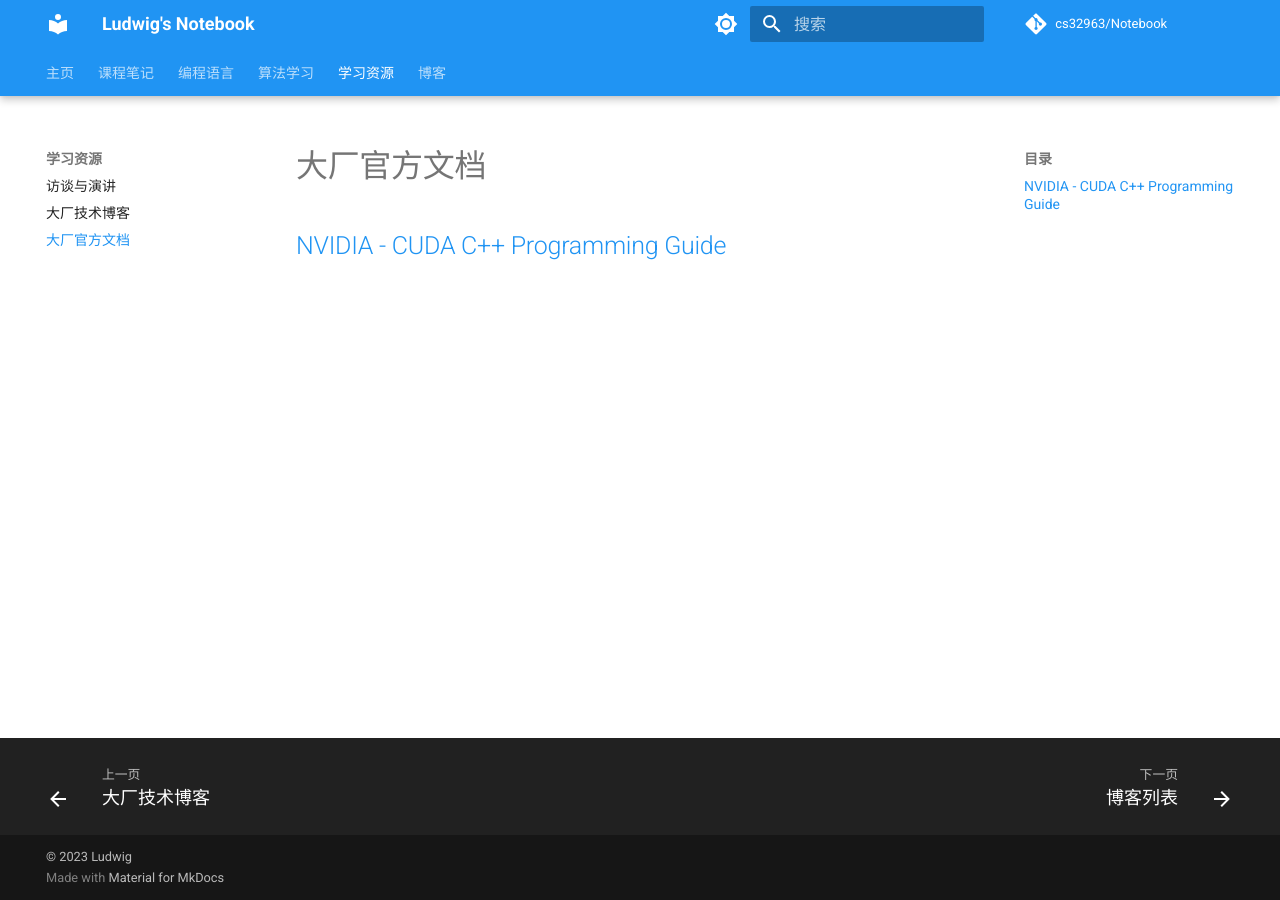
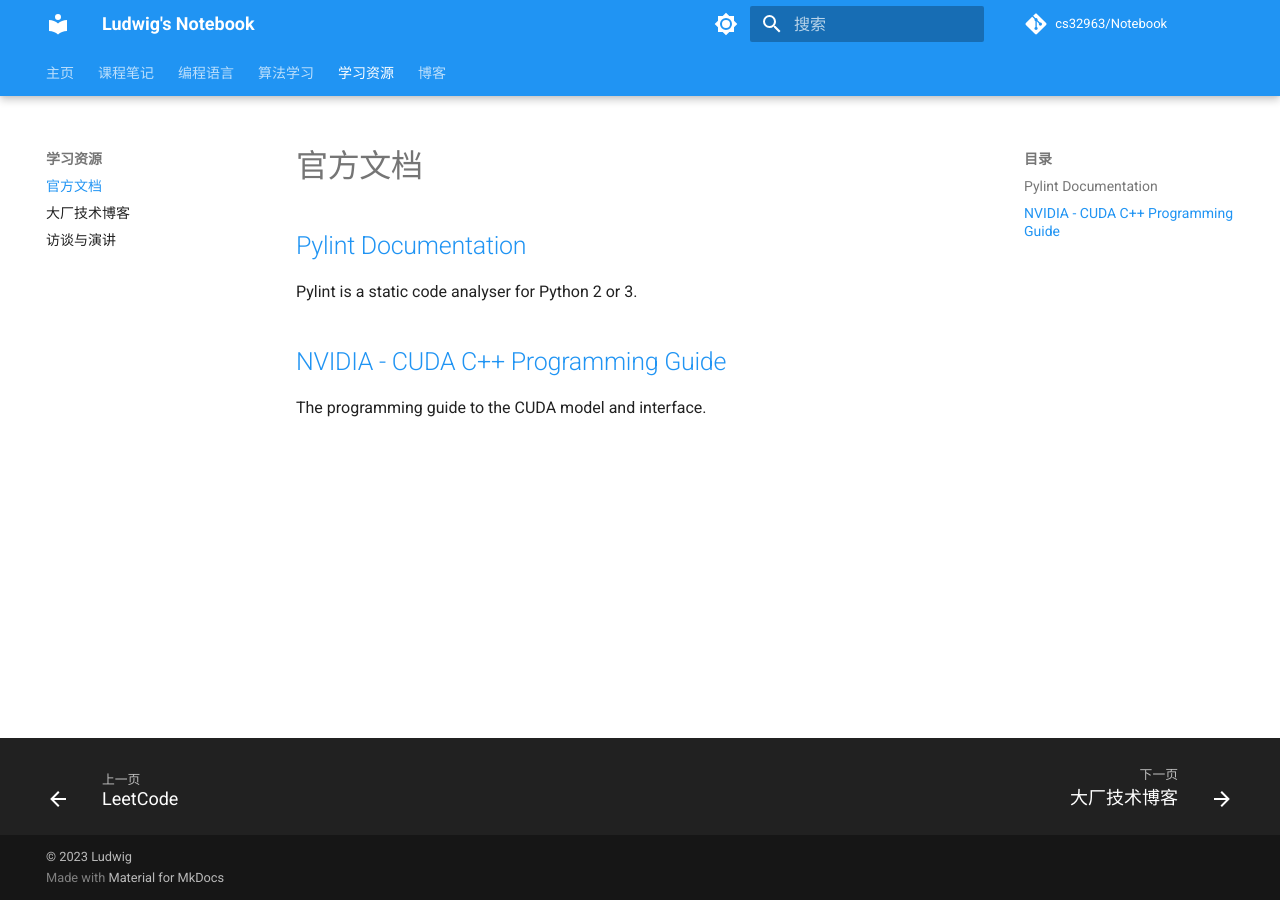
Before and after one commit to cs32963/Notebook, an MkDocs documentation site: the page built from docs/resources/official_docs.md, in a window 1280 px wide. Built offline with MkDocs 1.6.1 and Material for MkDocs 9.7.7, drawn with Linux system fonts in a browser that asks for light colours; comment, search, counter and statistics services are not loaded.

Commit message:
update resources

```diff
--- a/docs/resources/official_docs.md
+++ b/docs/resources/official_docs.md
@@ -1,3 +1,9 @@
-# 大厂官方文档
+# 官方文档
+
+## [Pylint Documentation](https://pylint.readthedocs.io/en/stable/)
+
+Pylint is a static code analyser for Python 2 or 3.
 
 ## [NVIDIA - CUDA C++ Programming Guide](https://docs.nvidia.com/cuda/cuda-c-programming-guide/index.html)
+
+The programming guide to the CUDA model and interface.
--- a/mkdocs.yml
+++ b/mkdocs.yml
@@ -135,8 +135,8 @@
       - Codeforces: algorithms/codeforces_problem_list.md
       - LeetCode: algorithms/leetcode_problem_list.md
   - 学习资源:
+    - 官方文档: resources/official_docs.md
+    - 大厂技术博客: resources/technical_blogs.md
     - 访谈与演讲: resources/talks.md
-    - 大厂技术博客: resources/technical_blogs.md
-    - 大厂官方文档: resources/official_docs.md
   - 博客:
     - blog/index.md
```
